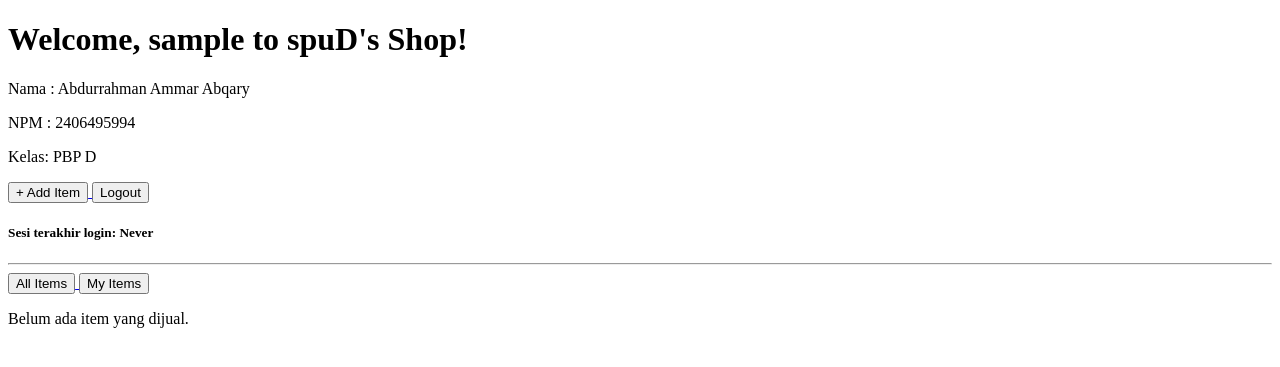
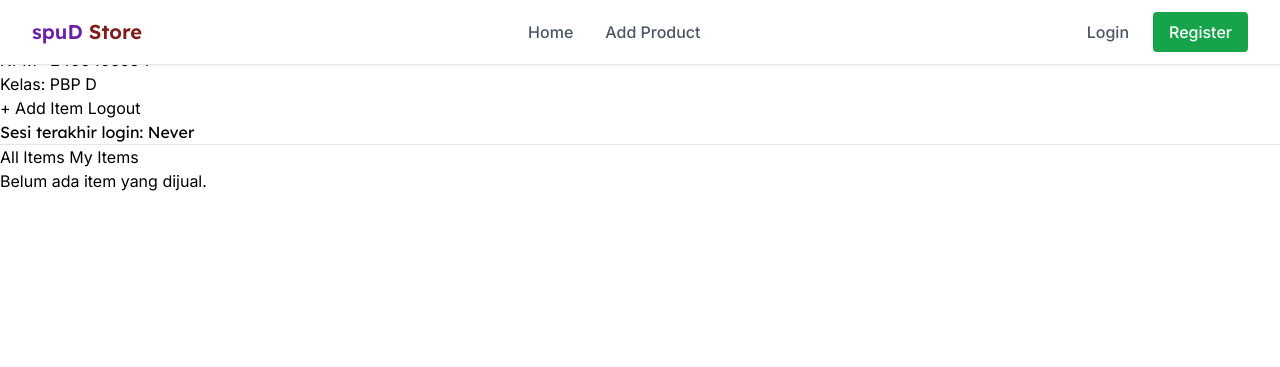
Before and after one commit to AmmarUI/spuD-sports, a Django app: page / in a window 1280 px wide. Shown: the top 367 px of the page. Run offline with Django 5.2, Linux system fonts and the light colour scheme; the visitor is signed in with stand-in values (Sample User, id 1); data that the repository does not hold is empty; some libraries are stand-ins or nearby versions.

Commit message:
styling with css, making navbar

```diff
--- a/main/templates/main.html
+++ b/main/templates/main.html
@@ -1,5 +1,6 @@
 {% extends 'base.html' %}
 {% block content %}
+{% include 'navbar.html' %}
 <h1>Welcome, {{ user }} to spuD's Shop!</h1>
 
 <p>Nama : {{ nama }}</p>
--- /dev/null
+++ b/static/css/global.css
@@ -0,0 +1,55 @@
+body{
+    font-family: Inter, sans-serif;
+}
+
+h1, h2, h3, h4, h5, h6{
+    font-family: Lexend, sans-serif;
+}
+
+.form-style form input, form textarea, form select {
+    width: 100%;
+    padding: 0.5rem;
+    border: 2px solid #bcbcbc;
+    border-radius: 0.375rem;
+}
+.form-style form input:focus, form textarea:focus, form select:focus {
+    outline: 2px;
+    border-color: #9f06e6;
+    box-shadow: 0 0 0 3px #9f06e6;
+}
+
+.form-style input[type="checkbox"] {
+    width: 1.25rem;
+    height: 1.25rem;
+    padding: 0;
+    border: 2px solid #d1d5db;
+    border-radius: 0.375rem;
+    background-color: white;
+    cursor: pointer;
+    position: relative;
+    appearance: none;
+    -webkit-appearance: none;
+    -moz-appearance: none;
+}
+
+.form-style input[type="checkbox"]:checked {
+    background-color: #9f06e6;
+    border-color: #9f06e6;
+}
+
+.form-style input[type="checkbox"]:checked::after {
+    content: '✓';
+    position: absolute;
+    top: 50%;
+    left: 50%;
+    transform: translate(-50%, -50%);
+    color: white;
+    font-weight: bold;
+    font-size: 0.875rem;
+}
+
+.form-style input[type="checkbox"]:focus {
+    outline: none;
+    border-color: #9f06e6;
+    box-shadow: 0 0 0 3px rgba(22, 163, 74, 0.1);
+}
--- a/templates/base.html
+++ b/templates/base.html
@@ -2,9 +2,26 @@
 <!DOCTYPE html>
 <html lang="en">
 <head>
+{% block meta %}
     <meta charset="UTF-8" />
     <meta name="viewport" content="width=device-width, initial-scale=1.0" />
-    {% block meta %} {% endblock meta %}
+{% endblock meta %}
+<link href="https://fonts.googleapis.com/css2?family=Lexend:wght@400;600&family=Inter:wght@400;500&display=swap" rel="stylesheet">
+<script src="https://cdn.tailwindcss.com"></script>
+<!--custom fonts for heading and body-->
+<script>
+    tailwind.config = {
+        theme: {
+        extend: {
+            fontFamily: {
+            heading: ['Lexend', 'sans-serif'],
+            body: ['Inter', 'sans-serif'],
+            },
+        },
+        },
+    }
+</script>
+<link rel="stylesheet" href="{% static 'css/global.css' %}"/>
 </head>
 
 <body>
--- /dev/null
+++ b/templates/navbar.html
@@ -0,0 +1,98 @@
+<nav class="fixed top-0 left-0 w-full bg-white border-b border-gray-200 shadow-sm z-50">
+    <div class="max-w-7xl mx-auto px-6 lg:px-8">
+      <div class="flex items-center justify-between h-16">
+        <div class="flex items-center">
+          <h1 class="text-xl font-semibold text-gray-900">
+            <span class="text-purple-800">spuD</span>
+            <span class="text-red-900">Store</span>
+          </h1>
+        </div>
+
+        <!-- Desktop Navigation -->
+        <div class="hidden md:flex items-center space-x-8">
+          <a href="/" class="text-gray-600 hover:text-gray-900 font-medium transition-colors">
+            Home
+          </a>
+          <a href="{% url 'main:create_item' %}" class="text-gray-600 hover:text-gray-900 font-medium transition-colors">
+            Add Product
+          </a>
+        </div>
+
+        <!-- Desktop User Section -->
+        <div class="hidden md:flex items-center space-x-6">
+          {% if user.is_authenticated %}
+            <div class="text-right">
+              <div class="text-sm font-medium text-gray-900">{{ name|default:user.username }}</div>
+              <div class="text-xs text-gray-500">{{ npm|default:"Student" }} - {{ class|default:"Class" }}</div>
+            </div>
+            <a href="{% url 'main:logout' %}" class="text-red-600 hover:text-red-700 font-medium transition-colors">
+              Logout
+            </a>
+          {% else %}
+            <a href="{% url 'main:login' %}" class="text-gray-600 hover:text-gray-900 font-medium transition-colors">
+              Login
+            </a>
+            <a href="{% url 'main:register' %}" class="bg-green-600 hover:bg-green-700 text-white px-4 py-2 rounded font-medium transition-colors">
+              Register
+            </a>
+          {% endif %}
+        </div>
+
+        <!-- Mobile Menu Button -->
+        <div class="md:hidden flex items-center">
+          <button class="mobile-menu-button p-2 text-gray-600 hover:text-gray-900 transition-colors">
+            <span class="sr-only">Open menu</span>
+            <div class="w-6 h-6 flex flex-col justify-center items-center">
+              <span class="bg-current block transition-all duration-300 ease-out h-0.5 w-6 rounded-sm"></span>
+              <span class="bg-current block transition-all duration-300 ease-out h-0.5 w-6 rounded-sm my-0.5"></span>
+              <span class="bg-current block transition-all duration-300 ease-out h-0.5 w-6 rounded-sm"></span>
+            </div>
+          </button>
+        </div>
+      </div>
+    </div>
+    <!-- Mobile Menu -->
+    <div class="mobile-menu hidden md:hidden bg-white border-t border-gray-200">
+      <div class="px-6 py-4 space-y-4">
+        <!-- Mobile Navigation Links -->
+        <div class="space-y-1">
+          <a href="/" class="block text-gray-600 hover:text-gray-900 font-medium py-3 transition-colors">
+            Home
+          </a>
+          <a href="{% url 'main:create_item' %}" class="block text-gray-600 hover:text-gray-900 font-medium py-3 transition-colors">
+            Add Product
+          </a>
+        </div>
+
+        <!-- Mobile User Section -->
+        <div class="border-t border-gray-200 pt-4">
+          {% if user.is_authenticated %}
+            <div class="mb-4">
+              <div class="font-medium text-gray-900">{{ name|default:user.username }}</div>
+              <div class="text-sm text-gray-500">{{ npm|default:"Student" }} - {{ class|default:"Class" }}</div>
+            </div>
+            <a href="{% url 'main:logout' %}" class="block text-red-600 hover:text-red-700 font-medium py-3 transition-colors">
+              Logout
+            </a>
+          {% else %}
+            <div class="space-y-3">
+              <a href="{% url 'main:login' %}" class="block text-gray-600 hover:text-gray-900 font-medium py-3 transition-colors">
+                Login
+              </a>
+              <a href="{% url 'main:register' %}" class="block bg-green-600 hover:bg-green-700 text-white font-medium py-3 px-4 rounded text-center transition-colors">
+                Register
+              </a>
+            </div>
+          {% endif %}
+        </div>
+      </div>
+    </div>
+    <script>
+      const btn = document.querySelector("button.mobile-menu-button");
+      const menu = document.querySelector(".mobile-menu");
+
+      btn.addEventListener("click", () => {
+        menu.classList.toggle("hidden");
+      });
+    </script>
+  </nav>
```
Also changed, not shown: spuD_sports/settings.py (+7 -0 lines).
